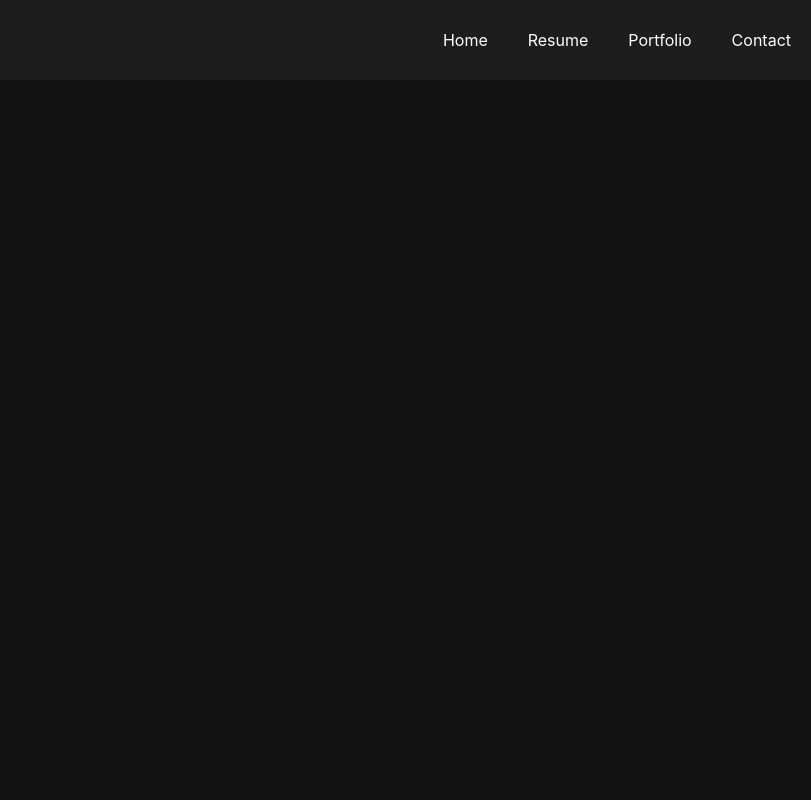
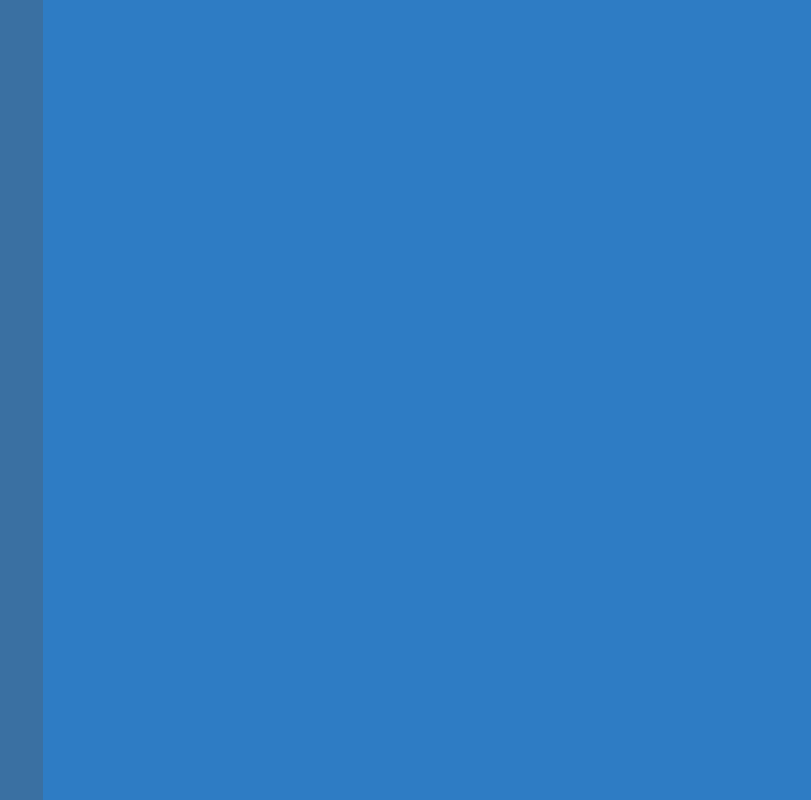
Before and after one commit to maxt95/maxconrad-ui, a React (Create React App) app: page / in a window 1280 px wide. Shown: the whole page, without its empty margins (469-1280 px from the left). Built offline with nearby package versions, Linux system fonts and the light colour scheme.

Commit message:
Add landing page scaffolding

```diff
--- a/src/App.js
+++ b/src/App.js
@@ -1,11 +1,13 @@
 import React from 'react'
 import './App.scss'
 import Header from './components/header'
+import Landing from './pages/LandingPage'
 
 function App() {
   return (
     <div className="App">
-      <Header className="App-header" />
+      {/* <Header className="App-header" /> */}
+      <Landing />
     </div>
   )
 }
--- /dev/null
+++ b/src/pages/LandingPage/index.js
@@ -0,0 +1 @@
+export { default } from './landing'
--- /dev/null
+++ b/src/pages/LandingPage/landing.js
@@ -0,0 +1,17 @@
+import React from 'react'
+import './landing.scss'
+
+const Landing = () => {
+  return (
+    <div className="landing-page">
+      <div className="about-section">
+
+      </div>
+      <div className="link-section">
+
+      </div>
+    </div>
+  )
+}
+
+export default Landing
--- /dev/null
+++ b/src/pages/LandingPage/landing.scss
@@ -0,0 +1,16 @@
+.landing-page {
+  display: grid;
+  grid-template-columns: 40% 60%;
+  height: 100%;
+  width: 100%;
+
+  .about-section {
+    width: 100%;
+    background-color: #3a70a2;
+    color: white;
+  }
+  .link-section {
+    width: 100%;
+    background-color:#2e7cc4;
+  }
+}
```
Also changed, not shown: 2 other files (tests, documents, lock files or other folders).
